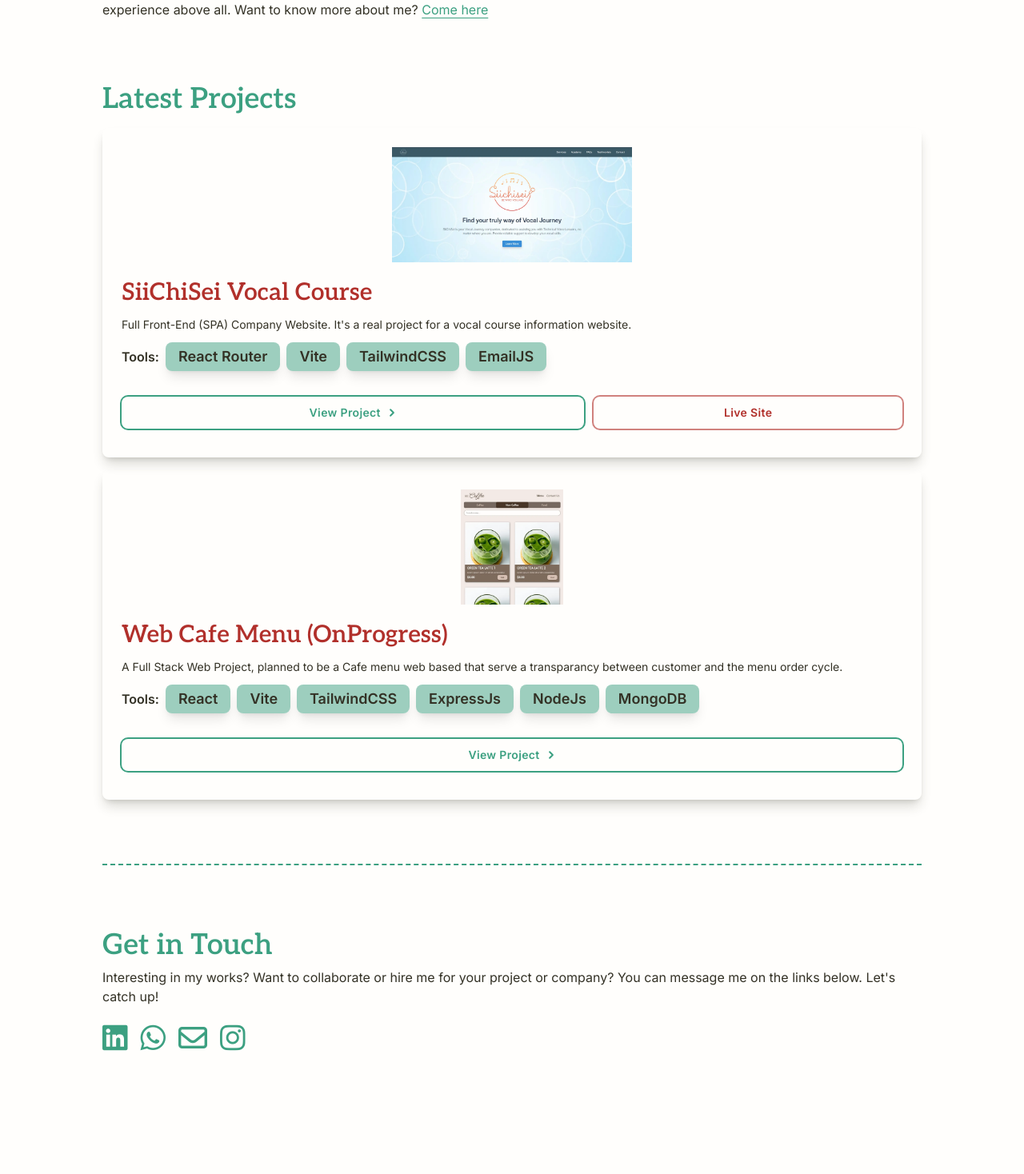
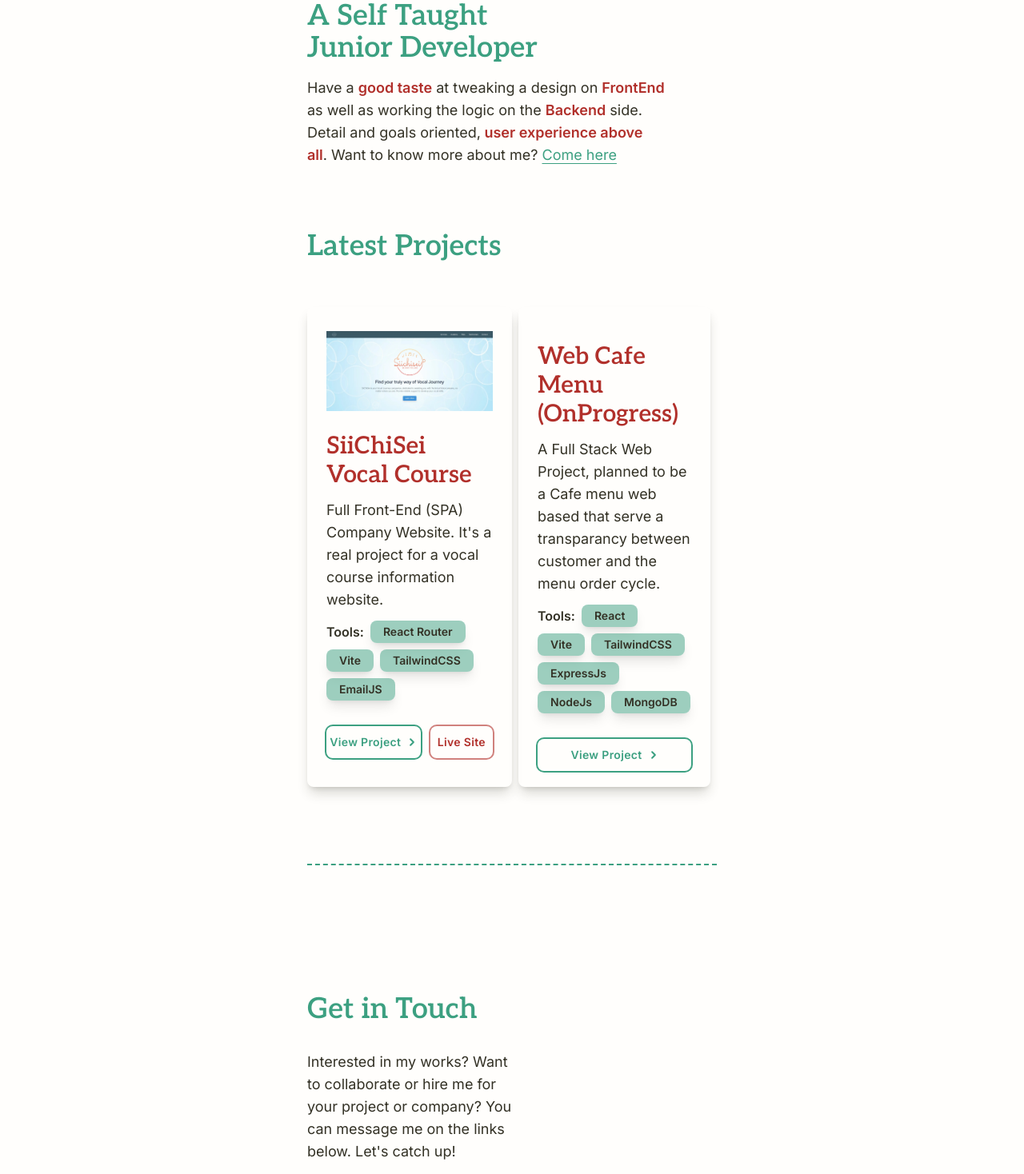
Before and after one commit to andi-ramadhan/andiramadhan.github.io, a React (Vite) app: page / in a window 1280 px wide. Shown: the part 962-2430 px from the top of the page at 80% size. Built offline with nearby package versions, Linux system fonts and the light colour scheme.

Commit message:
Desktop Version adjusted

```diff
--- a/src/components/TagCard.jsx
+++ b/src/components/TagCard.jsx
@@ -2,7 +2,7 @@ const TagCard = ({ child, className = '' }) => {
   return (
     <span
       className={`
-        md:text-lg flex justify-center items-center px-4 py-1 font-semibold shadow-lg shadow-my-dark/20 rounded-lg
+        md:text-sm flex justify-center items-center px-4 py-1 font-semibold shadow-lg shadow-my-dark/20 rounded-lg
         ${className}
         `}
     >
--- a/src/components/projectCard/ProjectCardSmall.jsx
+++ b/src/components/projectCard/ProjectCardSmall.jsx
@@ -3,10 +3,10 @@ import TagCard from "../TagCard";
 
 const ProjectCardSmall = ({ imgSrc = '', title = '', desc = '', tags = [], btnLWidth = 'w-3/5', btnRWidth = 'w-2/5', viewLink = '#', liveLink = '#' }) => {
   return (
-    <div className="container flex flex-col gap-5 p-6 rounded-lg shadow-lg shadow-my-black/20">
+    <div className="w-full md:h-[600px] flex flex-col justify-between gap-5 p-6 rounded-lg shadow-lg shadow-my-black/20">
 
       {/* IMAGE */}
-      <figure className="w-full h-36 overflow-hidden rounded-md">
+      <figure className="w-full h-36 md:h-50 overflow-hidden rounded-md">
         <img
           src={imgSrc}
           className="size-full object-contain"
@@ -15,11 +15,13 @@ const ProjectCardSmall = ({ imgSrc = '', title = '', desc = '', tags = [], btnLW
       </figure>
 
       {/* CONTENT */}
-      <div className="container flex flex-col gap-3">
+      <div className="flex flex-col justify-center gap-3">
         <h2 className="text-2xl md:text-3xl font-semibold text-balance text-my-red">{title}</h2>
-        <p className="text-sm text-my-black">
-          {desc}
-        </p>
+        <div className="flex justify-center">
+          <p className="md:text-lg text-my-black flex-1">
+            {desc}
+          </p>
+        </div>
         <div className="flex-wrap flex gap-2 items-center text-xs md:text-base text-my-black">
           <p className="text-my-black font-semibold">Tools:</p>
           {tags.map((tag, idx) => (
--- a/src/pages/Home/components/AboutBrief.jsx
+++ b/src/pages/Home/components/AboutBrief.jsx
@@ -5,7 +5,7 @@ import ProjectCardSmall from "../../../components/projectCard/ProjectCardSmall";
 const AboutBrief = () => {
   return (
     <section id="about" className="w-full min-h-dvh flex justify-center">
-      <article className="w-[80%] flex flex-col gap-20 py-20 border-t-2 border-dashed border-my-cyan text-my-black">
+      <article className="w-[80%] md:w-[40%] flex flex-col gap-20 pt-20 md:pt-40 pb-20 border-t-2 border-dashed border-my-cyan text-my-black">
         <div className="flex flex-col gap-4">
           <motion.h1
             initial= {{ opacity: 0, y: 20 }}
@@ -21,10 +21,11 @@ const AboutBrief = () => {
             whileInView= {{ opacity: 1, y: 0 }}
             transition={{ duration: 0.3, delay: 0.5}}
             viewport={{ once: true }}
+            className="text-balance md:text-lg"
           >
-            Have a good taste at tweaking a design on FrontEnd as well as
-            working the logic on the Backend side. Detail and goals oriented,
-            user experience above all. Want to know more about me? <Link to={'/about'} className="text-my-cyan underline underline-offset-4">Come here</Link>
+            Have a <span className="font-semibold text-my-red">good taste</span> at tweaking a design on <span className="font-semibold text-my-red">FrontEnd</span> as well as
+            working the logic on the <span className="font-semibold text-my-red"> Backend</span> side. Detail and goals oriented,
+            <span className="font-semibold text-my-red"> user experience above all</span>. Want to know more about me? <Link to={'/about'} className="text-my-cyan underline underline-offset-4">Come here</Link>
           </motion.p>
         </div>
         <div className="flex flex-col gap-4">
@@ -33,12 +34,14 @@ const AboutBrief = () => {
             whileInView= {{ opacity: 1, y: 0 }}
             transition={{ duration: 0.3, delay: 0.7}}
             viewport={{ once: true }}
-            className="text-3xl md:text-4xl text-balance font-semibold text-my-cyan"
+            className="text-3xl md:text-4xl text-balance font-semibold text-my-cyan pb-10"
           >
             Latest Projects
           </motion.h1>
 
+          <div className="flex flex-wrap">
             <motion.div
+              className="w-full md:w-1/2 mb-4"
               initial= {{ opacity: 0, y: 20 }}
               whileInView= {{ opacity: 1, y: 0 }}
               transition={{ duration: 0.3, delay: 0.9}}
@@ -57,9 +60,10 @@ const AboutBrief = () => {
             </motion.div>
 
             <motion.div
+              className="w-full md:w-1/2 px-2 mb-4"
               initial= {{ opacity: 0, y: 20 }}
               whileInView= {{ opacity: 1, y: 0 }}
-            transition={{ duration: 0.3, delay: 0.6}}
+              transition={{ duration: 0.3, delay: 1}}
               viewport={{ once: true }}
             >
               <ProjectCardSmall
@@ -77,6 +81,8 @@ const AboutBrief = () => {
               />
             </motion.div>
           </div>
+
+        </div>
       </article>
     </section>
   )
--- a/src/pages/Home/components/ContactBrief.jsx
+++ b/src/pages/Home/components/ContactBrief.jsx
@@ -10,8 +10,8 @@ const ContactBrief = () => {
   ]
 
   return (
-    <section id="about" className="w-full min-h-dvh flex justify-center text-my-black">
-      <article className="w-[80%] flex flex-col gap-2 py-20 border-t-2 border-dashed border-my-cyan">
+    <section id="about" className="w-full min-h-[80dvh] flex justify-center text-my-black">
+      <article className="w-[80%] md:w-[40%] flex flex-col gap-2 md:gap-8 pt-20 md:pt-40 pb-20 border-t-2 border-dashed border-my-cyan">
         <motion.h1
           initial= {{ opacity: 0, y: 20 }}
           whileInView= {{ opacity: 1, y: 0 }}
@@ -26,8 +26,9 @@ const ContactBrief = () => {
           whileInView= {{ opacity: 1, y: 0 }}
           transition={{ duration: 0.3, delay: 0.5}}
           viewport={{ once: true }}
+          className="md:max-w-[50%] text-pretty md:text-lg"
         >
-          Interesting in my works? Want to collaborate or hire me for your project or company?
+          Interested in my works? Want to collaborate or hire me for your project or company?
           You can message me on the links below. Let's catch up!
         </motion.p>
         <div className="flex gap-4 text-4xl text-my-cyan mt-3">
--- a/src/pages/Home/components/Dashboard.jsx
+++ b/src/pages/Home/components/Dashboard.jsx
@@ -11,7 +11,7 @@ const Dashboard = () => {
   return (
     <section id="home" className="flex flex-col justify-center text-my-black items-center -translate-y-5 min-h-screen w-full">
 
-      <div className="flex flex-col justify-center items-center gap-5 w-[80%]">
+      <div className="flex flex-col justify-center items-center gap-5 w-[80%] md:w-[40%]">
         <div className="flex flex-col gap-2">
           <motion.h1
             initial= {{ opacity: 0, y: 20 }}
```
Lines whose indentation alone changed are shown as unchanged.
